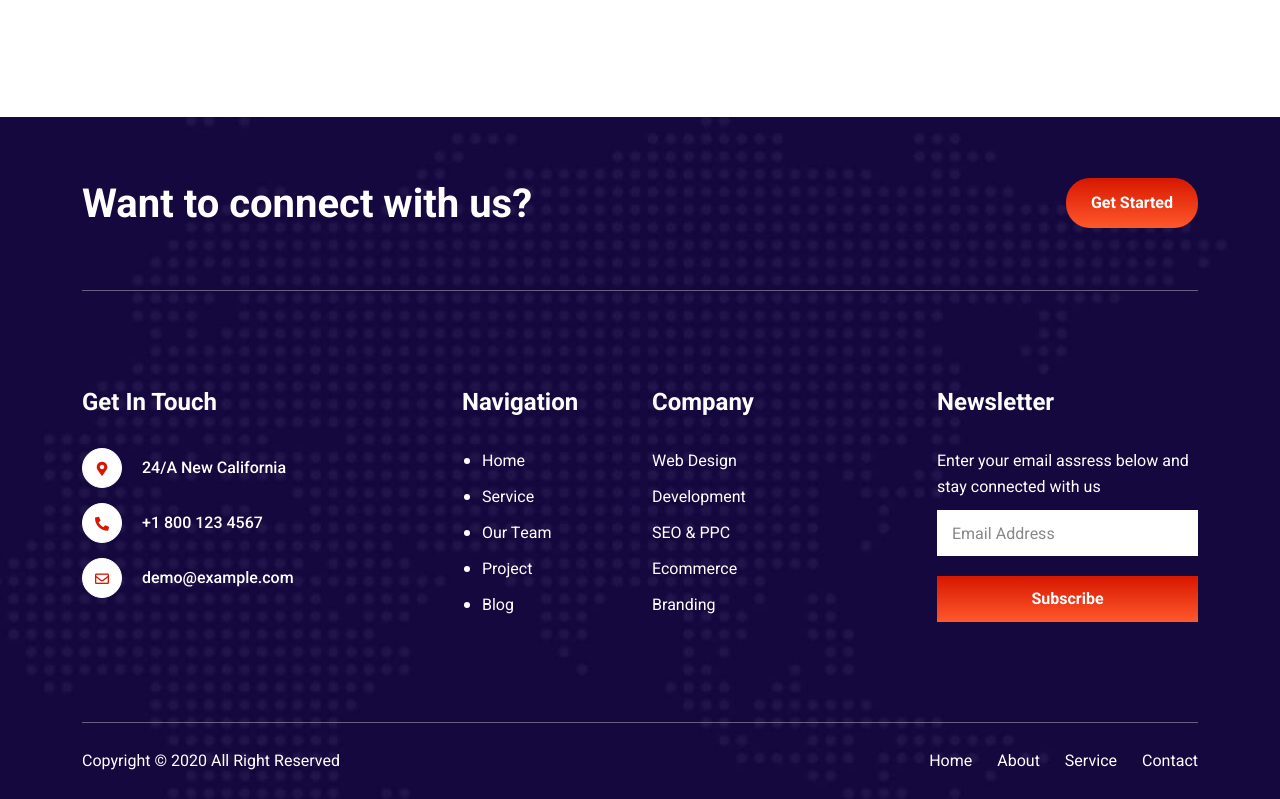
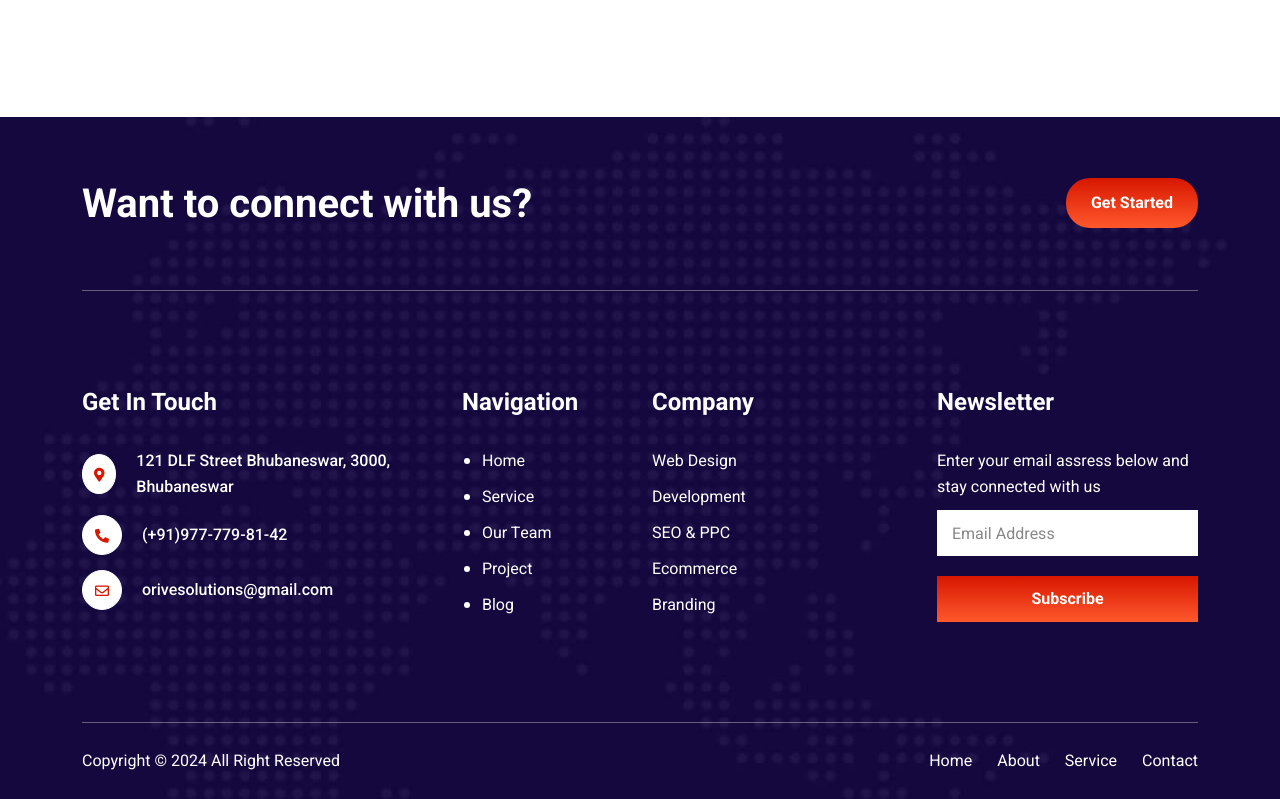
Before and after one commit to Orive2023/Digital_Marketing2_Demo, a plain HTML site: page about.html in a window 1280 px wide. Shown: the part 3627-4426 px from the top of the page. Drawn offline with Linux system fonts and the light colour scheme; some packages are replaced by stand-ins of ours; files whose address does not match are found by name.

Commit message:
footer content

```diff
--- a/about.html
+++ b/about.html
@@ -452,15 +452,15 @@
                             <ul class="address">
                                 <li class="d-flex align-items-center">
                                     <i class="fas fa-map-marker-alt"></i>
-                                    <p>24/A New California</p>
+                                    <p>121 DLF Street Bhubaneswar, 3000, Bhubaneswar</p>
                                 </li>
                                 <li class="d-flex align-items-center">
                                     <i class="fas fa-phone-alt"></i>
-                                    <p>+1 800 123 4567</p>
+                                    <p>(+91)977-779-81-42</p>
                                 </li>
                                 <li class="d-flex align-items-center">
                                     <i class="far fa-envelope"></i>
-                                    <p>demo@example.com</p>
+                                    <p>orivesolutions@gmail.com</p>
                                 </li>
                             </ul>
                         </div>
@@ -522,7 +522,7 @@
                         <div class="copyright">
                             <div class="row">
                                 <div class="col-lg-6 col-md-6 col-sm-7">
-                                    <p>Copyright &copy; 2020 All Right Reserved</p>
+                                    <p>Copyright &copy; 2024 All Right Reserved</p>
                                 </div>
                                 <div class="col-lg-6 col-md-6 col-sm-5">
                                     <ul class="d-flex justify-content-end">
```
Also changed, not shown: blog-detail.html (+4 -4 lines), blog.html (+4 -4 lines), contact.html (+4 -4 lines), faq.html (+4 -4 lines), index.html (+4 -4 lines), index04b9.html (+4 -4 lines), index2.html (+4 -4 lines), index3.html (+4 -4 lines), portfolio-detail.html (+4 -4 lines), portfolio.html (+4 -4 lines), pricing.html (+4 -4 lines), service-detail.html (+4 -4 lines), service.html (+4 -4 lines), team-detail.html (+4 -4 lines), 2 more files.
